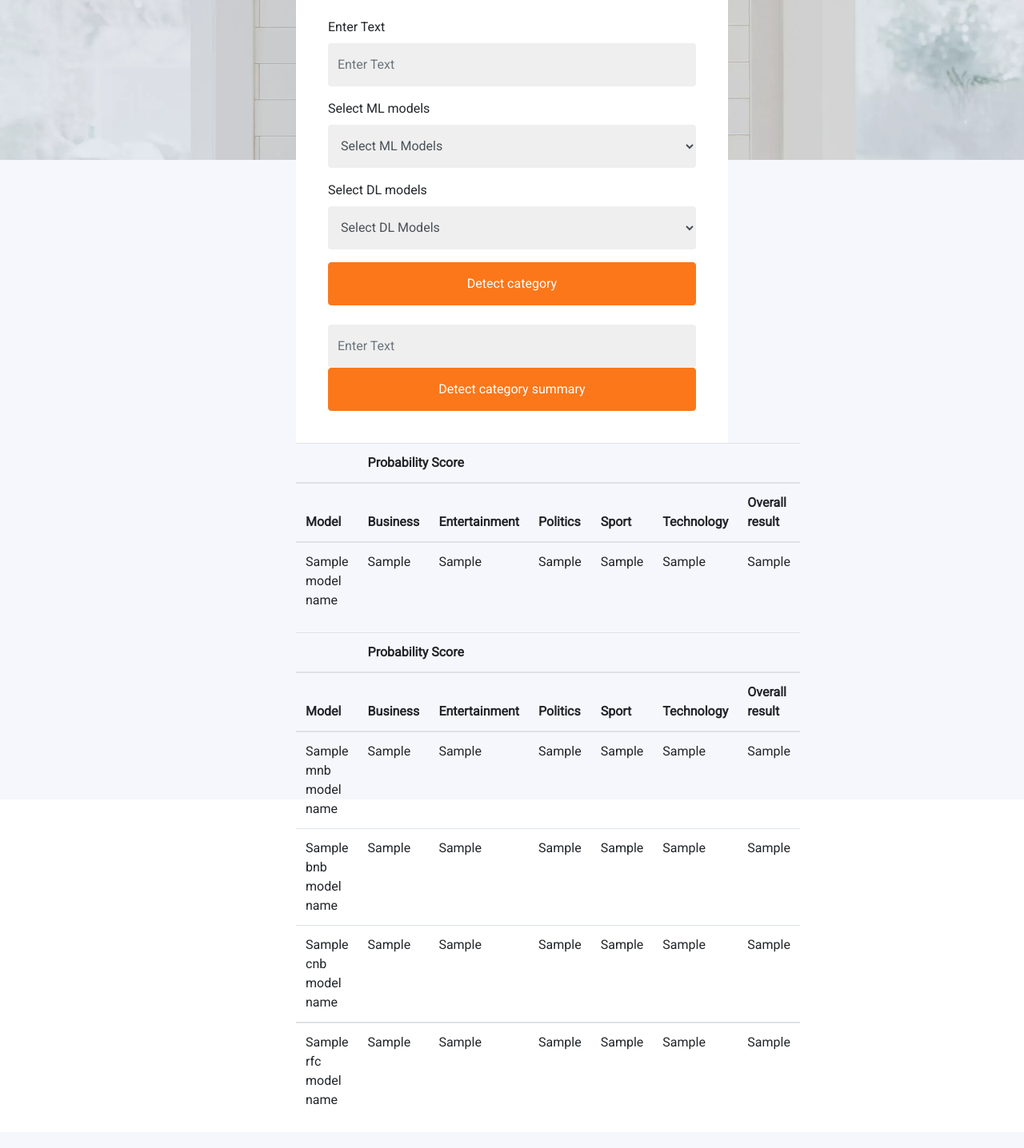
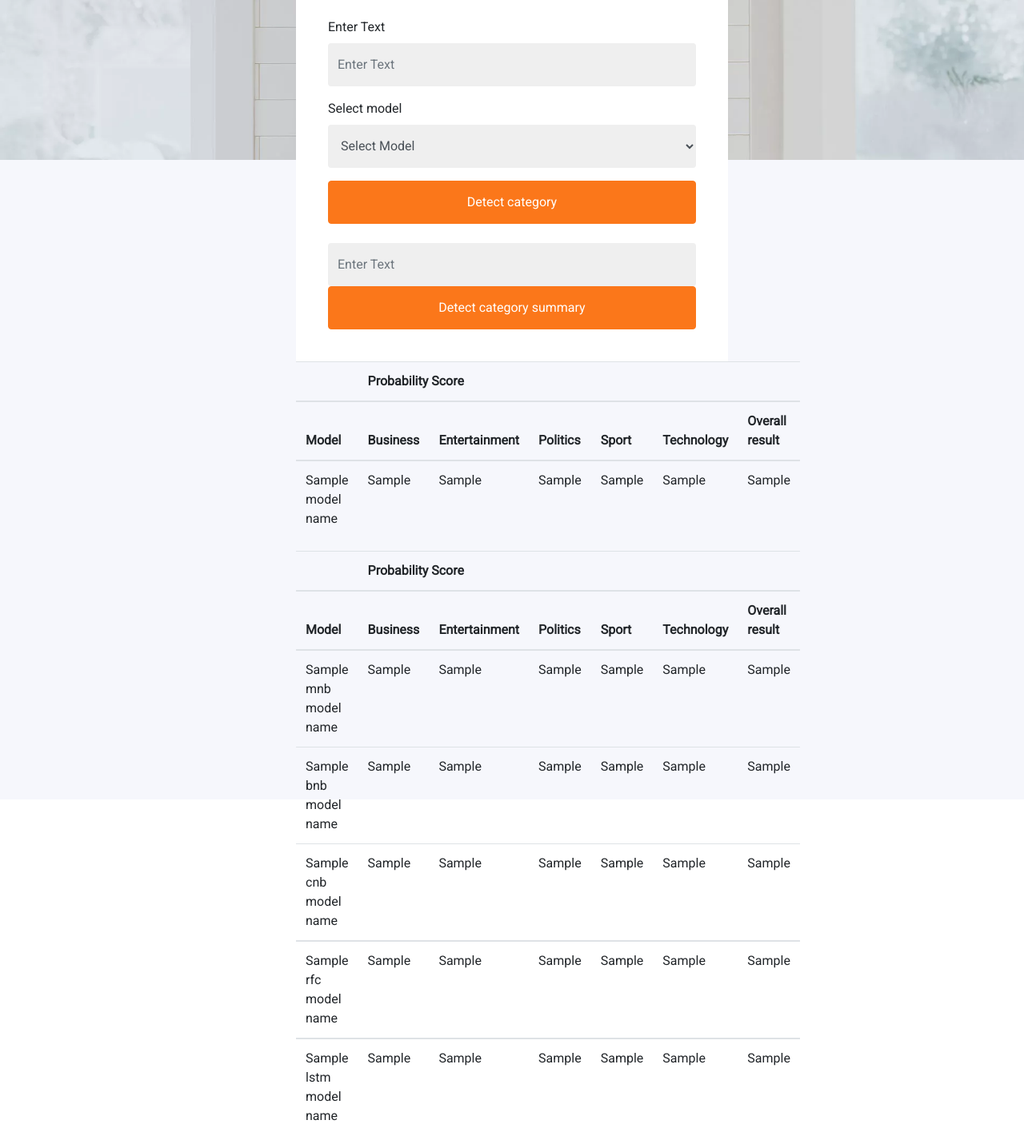
Before and after one commit to harmangahir/news_article_sorting_nlp, a Python web app: template templates/index.html in a window 1280 px wide. Shown: the whole page at 80% size. Before the commit the page ends 1382 px from the top, so only its background shows below. Run offline with Jinja, Linux system fonts and the light colour scheme; the template is opened without the code that fills it: most values are stand-ins (such as "Sample title", 1, 10 or a date in 2020).

Commit message:
The web app is ready

```diff
--- a/templates/index.html
+++ b/templates/index.html
@@ -31,26 +31,18 @@
 </div>
 
 <div class="form-group first">
-    <label for="Text">Select ML models</label>
+    <label for="Text">Select model</label>
     <select class="form-control" id="ml-models" name="ml_model" required onchange="return selectedOne()">
-        <option value="">Select ML Models</option>
+        <option value="">Select Model</option>
         <option value="MNB">MNB</option>
         <option value="BNB">BNB</option>
         <option value="CNB">CNB</option>
         <option value="RFC">RFC</option>
+        <option value="LSTM">LSTM</option>
+        <option value="BiLSTM">Bi Directrional LSTM</option>
+        <option value="GRU">GRU</option>
       </select>
 </div>
-
-<div class="form-group first">
-    <label for="Text">Select DL models</label>
-    <select class="form-control" id="dl-models" name="dl_model" required onchange="return selectedTwo()">
-        <option value="">Select DL Models</option>
-        <option value="LSTM">LSTM</option>
-        <option value="GRU">GRU</option>
-        <option value="RNN">RNN</option>
-    </select>
-</div>
-
 <input type="submit" value="Detect category" class="btn btn-block btn-primary" id="submitBtn" >
 
 </form>
@@ -159,6 +151,17 @@
       <td>{{RFC_predicted_category}}</td>
     </tr>
   </tbody>
+  <tbody>
+    <tr>
+      <td>{{LSTM_model_name}}</td>
+      <td>{{LSTM_business_prob}}</td>
+      <td>{{LSTM_entertainment_prob}}</td>
+      <td>{{LSTM_politics_prob}}</td>
+      <td>{{LSTM_sport_prob}}</td>
+      <td>{{LSTM_tech_prob}}</td>
+      <td>{{LSTM_predicted_category}}</td>
+    </tr>
+  </tbody>
 </table>
 </div>
 </div>
```
Also changed, not shown: app.py (+49 -28 lines).
